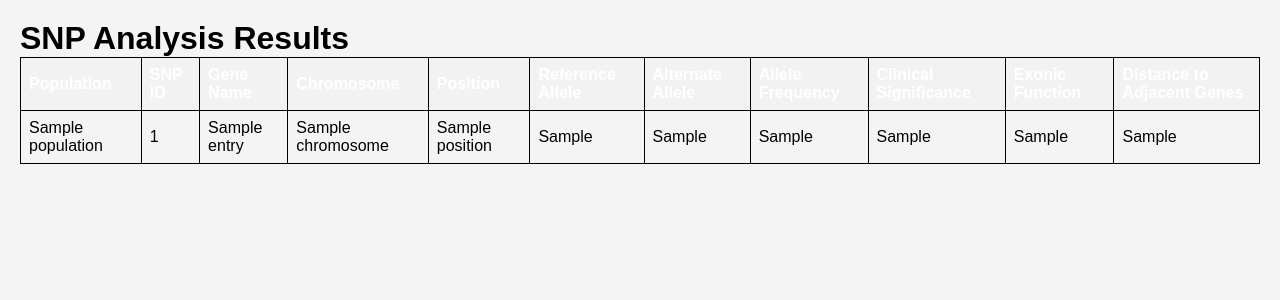
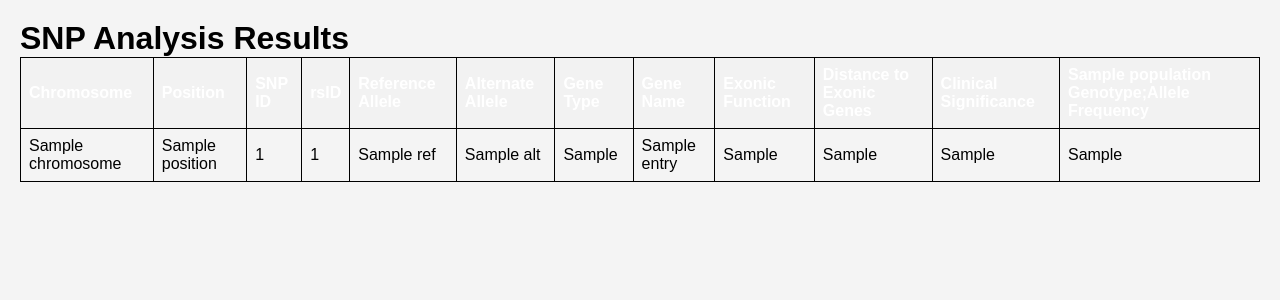
Before and after one commit to Djinho/Population-Genetics-Web-Tool, a Flask app: template app/templates/snp_results.html in a window 1280 px wide. Shown: the top 300 px of the page. Run offline with Flask 3, Linux system fonts and the light colour scheme; the template is opened without the code that fills it: most values are stand-ins (such as "Sample title", 1, 10 or a date in 2020).

Commit message:
snp_results.html
Updated to properly pull query data; correct names were assigned to table variables to solve the prior issue of not retrieving queried data.
Adjusted column names, dynamically adds frequency columns per selected population group.

```diff
--- a/app/templates/snp_results.html
+++ b/app/templates/snp_results.html
@@ -23,42 +23,50 @@
 <body>
     <h1>SNP Analysis Results</h1>
     <table>
+
 <thead>
     <tr>
-                <th>Population</th>
-                <th>SNP ID</th>
-                <th>Gene Name</th>
         <th>Chromosome</th>
         <th>Position</th>
+        <th>SNP ID</th>
+        <th>rsID</th> <!-- Assuming rsID is to be added and it's equivalent to the 'ID' from your schema -->
         <th>Reference Allele</th>
         <th>Alternate Allele</th>
-                <th>Allele Frequency</th>
+        <th>Gene Type</th>
+        <th>Gene Name</th>
+        <th>Exonic Function</th>
+        <th>Distance to Exonic Genes</th>
         <th>Clinical Significance</th>
-                <th>Exonic Function</th>
-                <th>Distance to Adjacent Genes</th>
+        {% for pop in selected_populations %}
+        <th>{{ pop }} Genotype;Allele Frequency</th>
+        {% endfor %}
     </tr>
 </thead>
 <tbody>
     {% for result in snp_data %}
     <tr>
-                <td>{{ result['Population'] }}</td>
-                <td>{{ result['SNP ID'] }}</td>
-                <td>{{ result['Gene Name'] }}</td>
         <td>{{ result['Chromosome'] }}</td>
         <td>{{ result['Position'] }}</td>
-                <td>{{ result['Reference Allele'] }}</td>
-                <td>{{ result['Alternate Allele'] }}</td>
-                <td>{{ result['Allele Frequency'] }}</td>
-                <td>{{ result['Clinical Significance'] }}</td>
-                <td>{{ result['Exonic Function'] }}</td>
-                <td>{{ result['Distance to Adjacent Genes'] }}</td>
+        <td>{{ result['SNPID'] }}</td>
+        <td>{{ result['ID'] }}</td> <!-- Assuming this is where the rsID would come from -->
+        <td>{{ result['REF'] }}</td>
+        <td>{{ result['ALT'] }}</td>
+        <td>{{ result['GeneType'] }}</td>
+        <td>{{ result['GeneName'] }}</td>
+        <td>{{ result['ExonicFunction'] }}</td>
+        <td>{{ result['DistanceToAdjacentGenes'] }}</td>
+        <td>{{ result['ClinicalSignificance'] }}</td>
+        {% for pop in selected_populations %}
+        <td>{{ result[pop + '_Frequency'] }}</td>
+        {% endfor %}
     </tr>
     {% else %}
     <tr>
-                <td colspan="11">No SNP data found.</td>
+        <td colspan="{{ 11 + selected_populations|length }}">No SNP data found.</td>
     </tr>
     {% endfor %}
 </tbody>
+
     </table>
 </body>
 </html>
```
Lines whose indentation alone changed are shown as unchanged.
